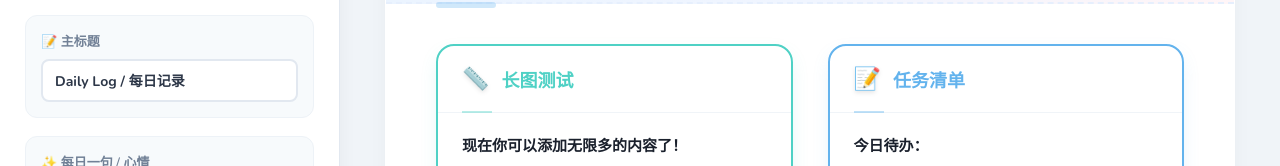
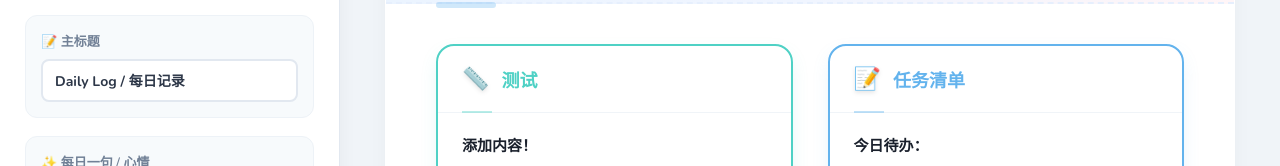
Before and after one commit to aorangehc/Daily-Summary-Poster-Generator, a plain HTML site: page Daily Log Maker.html in a window 1280 px wide. Shown: the part 191-357 px from the top of the page. Drawn offline with nearby package versions, Linux system fonts and the light colour scheme.

Commit message:
更改描述

```diff
--- a/Daily Log Maker.html
+++ b/Daily Log Maker.html
@@ -3,7 +3,7 @@
 <head>
     <meta charset="UTF-8">
     <meta name="viewport" content="width=device-width, initial-scale=1.0">
-    <title>每日记录 - 终极完美版</title>
+    <title>天天开心</title>
     <script src="https://cdnjs.cloudflare.com/ajax/libs/html2canvas/1.4.1/html2canvas.min.js"></script>
     <link href="https://fonts.googleapis.com/css2?family=Noto+Sans+SC:wght@300;400;500;700&family=Nunito:wght@400;600;700&display=swap" rel="stylesheet">
     <style>
@@ -316,7 +316,7 @@
             renderColorPicker();
             updateHeader();
             // 演示数据
-            addCardToDom('长图测试', '📏', 0, `<b>现在你可以添加无限多的内容了！</b><br>即使内容超过屏幕，生成图片时也会完整保留。<br>不会再出现截断的情况。<br>...<br>...<br>（底部测试）`);
+            addCardToDom('测试', '📏', 0, `<b>添加内容！</b><br>即使内容超过屏幕，生成图片时也会完整保留。<br>不会再出现截断的情况。<br>...<br>...<br>（底部测试）`);
             addCardToDom('任务清单', '📝', 1, `<b>今日待办：</b><ul><li>上线新版本 Feature A</li><li><span class="hl-marker-green">修复两个高优先级 Bug</span></li></ul>`);
         };
 
```
